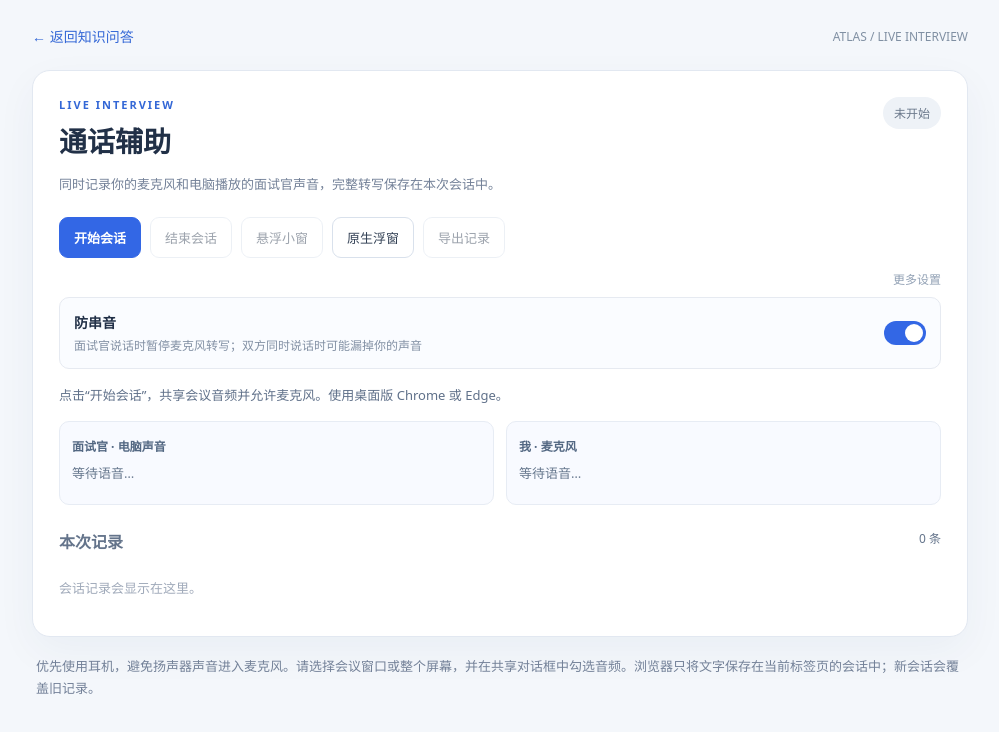
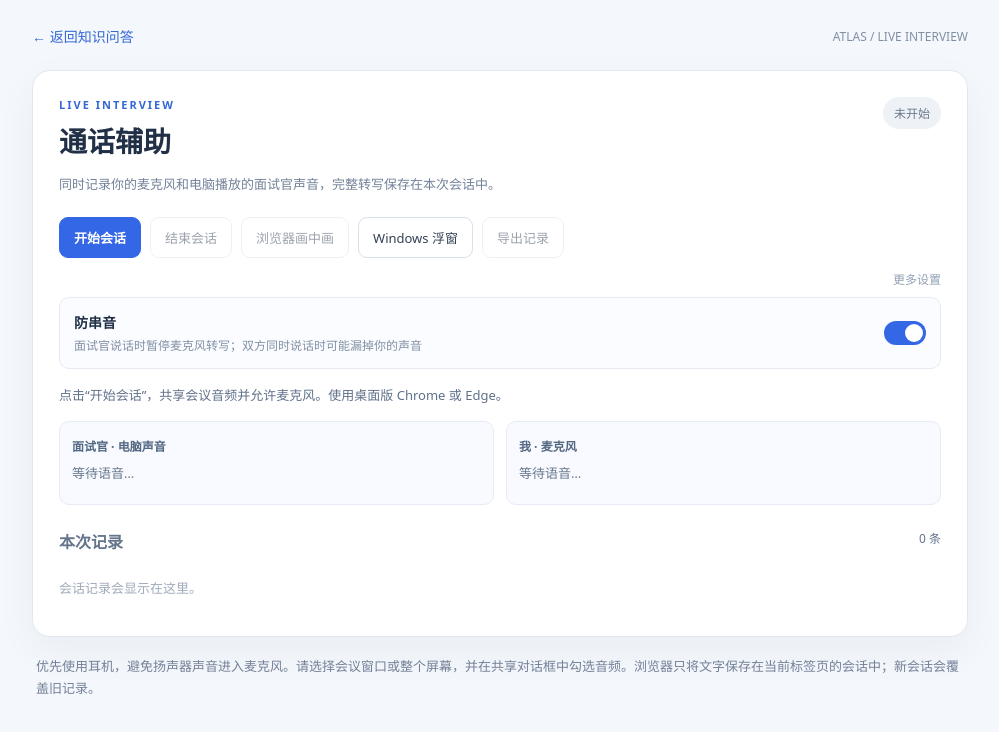
Before and after one commit to B753214/-, a plain HTML site: page rag_agent/static/live.html in a window 1280 px wide. Shown: the whole page, without its empty margins (140-1139 px from the left). Drawn offline with Linux system fonts and the light colour scheme; no server answers.

Commit message:
Clarify browser picture-in-picture and Windows overlay controls

```diff
--- a/rag_agent/static/live.html
+++ b/rag_agent/static/live.html
@@ -20,8 +20,8 @@
         <div class="controls">
           <button id="start" class="primary">开始会话</button>
           <button id="end" disabled>结束会话</button>
-          <button id="float" disabled>悬浮小窗</button>
-          <button id="native-float" title="Windows 原生浮窗，点击时不激活窗口">原生浮窗</button>
+          <button id="float" title="浏览器画中画，点击时可能让会议页失焦" disabled>浏览器画中画</button>
+          <button id="native-float" title="Windows 原生窗口，点击时不激活窗口">Windows 浮窗</button>
           <button id="export" disabled>导出记录</button>
         </div>
         <details id="ai-options" class="ai-options"><summary title="更多设置">更多设置</summary>
--- a/rag_agent/static/live.js
+++ b/rag_agent/static/live.js
@@ -481,7 +481,7 @@ async function toggleFloat() {
     pipWindow.document.body.className = 'pip-body';
     pipWindow.document.body.append(ui['live-panel']);
     ui.float.textContent = '返回页面';
-    pipWindow.addEventListener('pagehide', () => { ui['panel-mount'].append(ui['live-panel']); pipWindow = null; ui.float.textContent = '悬浮小窗'; });
+    pipWindow.addEventListener('pagehide', () => { ui['panel-mount'].append(ui['live-panel']); pipWindow = null; ui.float.textContent = '浏览器画中画'; });
   } catch (error) { status(`无法打开悬浮窗：${error.message}`, true); }
 }
 
```
Also changed, not shown: 1 other file.
